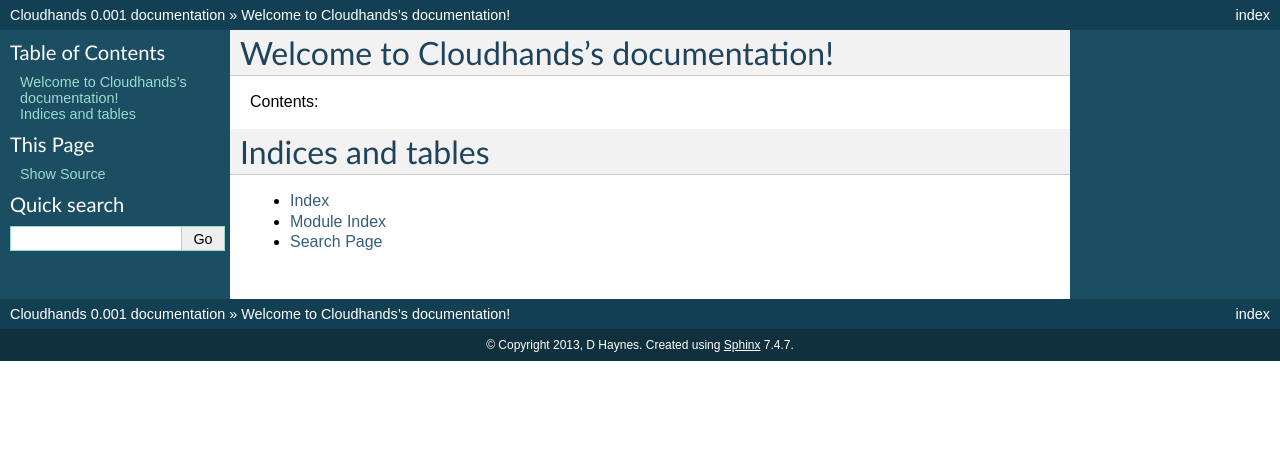
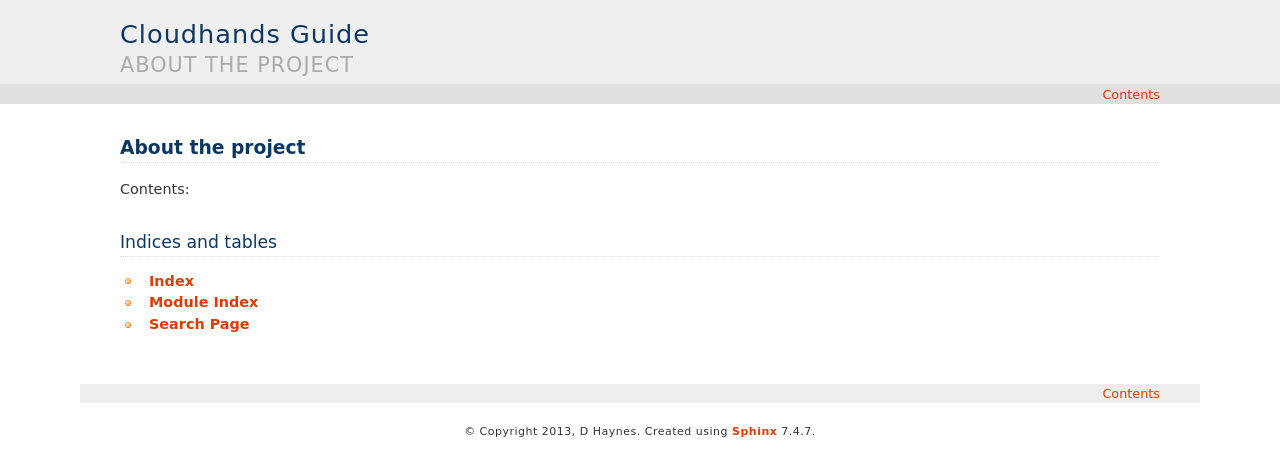
Before and after one commit to cedadev/cloudhands-ops, a Sphinx documentation site: the page built from cloudhands/ops/doc/index.rst, in a window 1280 px wide. Shown: the top 476 px of the page. Built offline with Sphinx 7.4.7, drawn with Linux system fonts in a browser that asks for light colours.

```diff
--- a/cloudhands/ops/doc/conf.py
+++ b/cloudhands/ops/doc/conf.py
@@ -13,6 +13,8 @@
 # serve to show the default.
 
 import sys, os
+
+import cloudhands.ops
 
 # If extensions (or modules to document with autodoc) are in another directory,
 # add these directories to sys.path here. If the directory is relative to the
@@ -49,9 +51,9 @@ copyright = '2013, D Haynes'
 # built documents.
 #
 # The short X.Y version.
-version = '0.001'
+version = cloudhands.ops.__version__
 # The full version, including alpha/beta/rc tags.
-release = '0.001'
+release = version
 
 # The language for content autogenerated by Sphinx. Refer to documentation
 # for a list of supported languages.
@@ -92,7 +94,7 @@ pygments_style = 'sphinx'
 
 # The theme to use for HTML and HTML Help pages.  See the documentation for
 # a list of builtin themes.
-html_theme = 'default'
+html_theme = "haiku"
 
 # Theme options are theme-specific and customize the look and feel of a theme
 # further.  For a list of options available for each theme, see the
@@ -104,10 +106,10 @@ html_theme = 'default'
 
 # The name for this set of Sphinx documents.  If None, it defaults to
 # "<project> v<release> documentation".
-#html_title = None
+html_title = "Cloudhands Guide {}".format(release)
 
 # A shorter title for the navigation bar.  Default is the same as html_title.
-#html_short_title = None
+#html_short_title = "Cloudhands Ops"
 
 # The name of an image file (relative to this directory) to place at the top
 # of the sidebar.
--- a/cloudhands/ops/doc/index.rst
+++ b/cloudhands/ops/doc/index.rst
@@ -3,14 +3,16 @@
    You can adapt this file completely to your liking, but it should at least
    contain the root `toctree` directive.
 
-Welcome to Cloudhands's documentation!
-======================================
+..  Titling
+    ##++::==~~--''``
+
+About the project
+::::::::::::::::::::::::::::
 
 Contents:
 
 .. toctree::
    :maxdepth: 2
-
 
 
 Indices and tables
```
Also changed, not shown: README.rst (+62 -1 lines).
